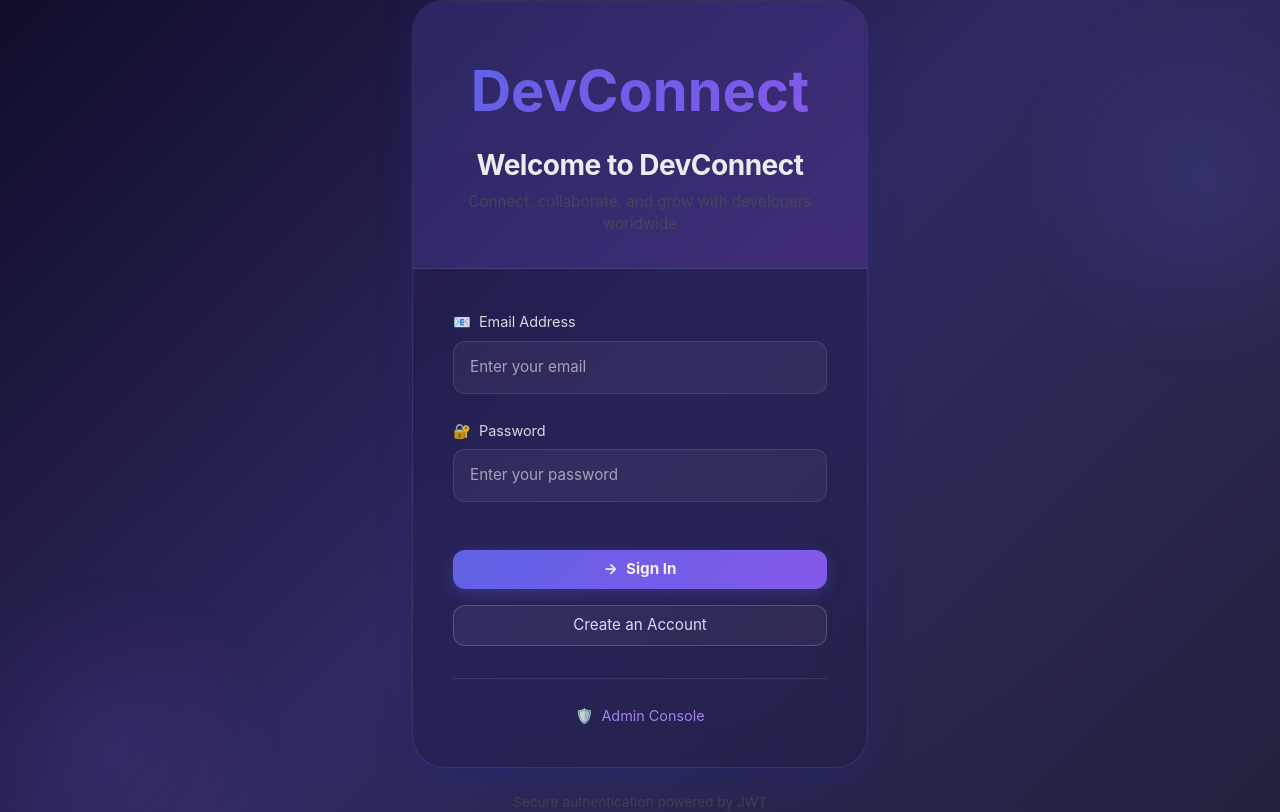
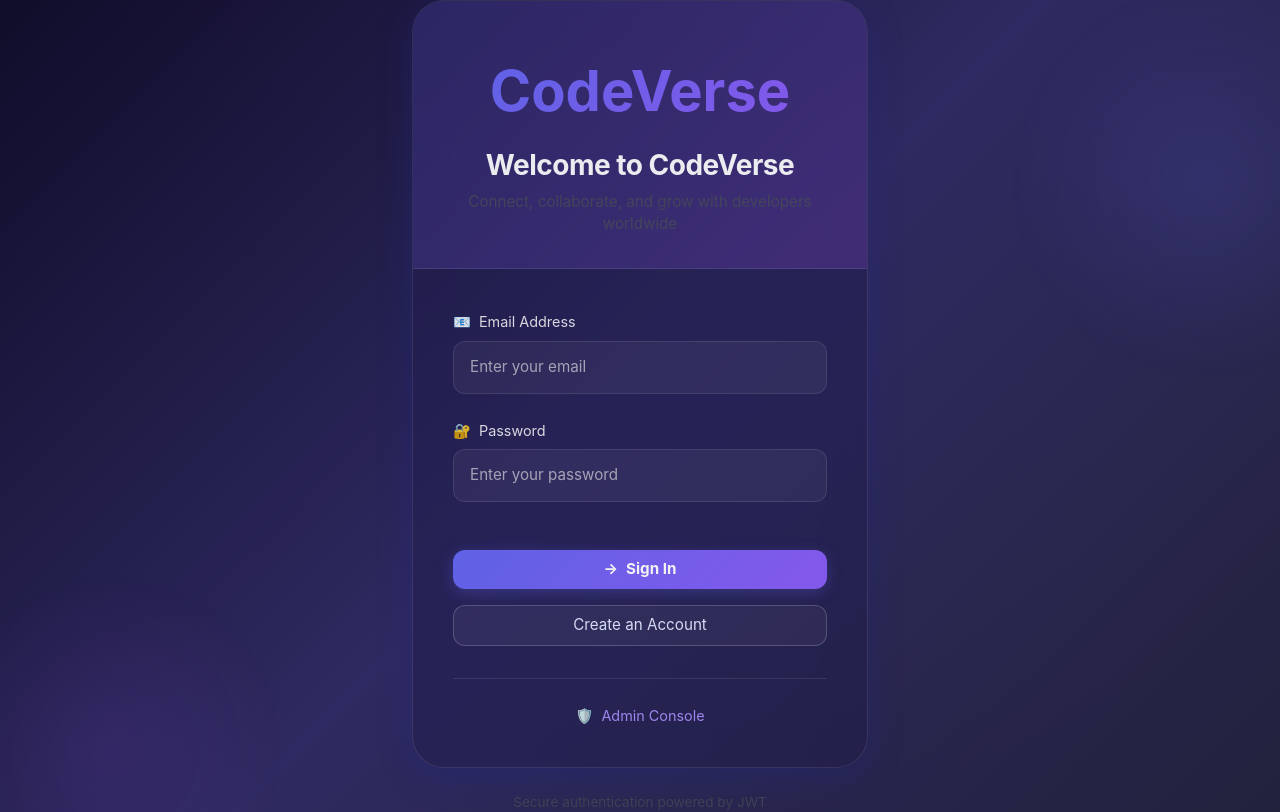
Before and after one commit to saivenkateshparuchuri/-DevConnect-Developer-Community-Platform-with-DevOps-Integration_Project, a React (Create React App) app in the folder frontend/: page / in a window 1280 px wide. Built offline with nearby package versions, Linux system fonts and the light colour scheme; no server answers.

Commit message:
Update platform name to CodeVerse

```diff
--- a/frontend/src/pages/Login.js
+++ b/frontend/src/pages/Login.js
@@ -81,10 +81,10 @@ function Login() {
               backgroundClip: 'text',
               fontWeight: 'bold'
             }}>
-              DevConnect
+              CodeVerse
             </div>
             <h1 className="text-light fw-bold mb-2" style={{ fontSize: '1.75rem', letterSpacing: '-0.5px' }}>
-              Welcome to DevConnect
+              Welcome to CodeVerse
             </h1>
             <p className="text-light-emphasis mb-0" style={{ fontSize: '0.95rem', opacity: 0.8 }}>
               Connect, collaborate, and grow with developers worldwide
```
